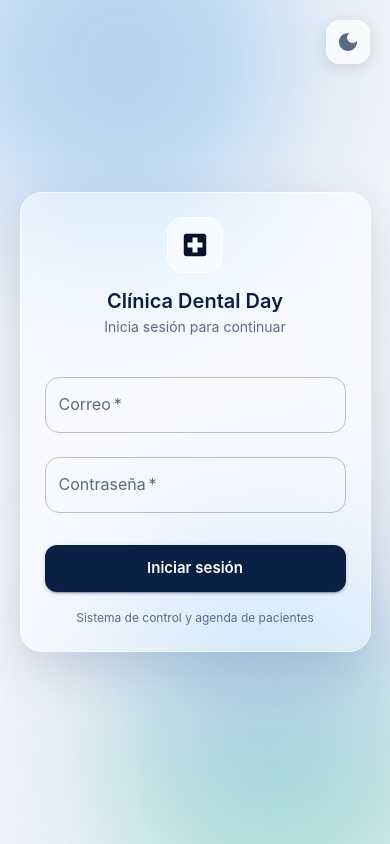
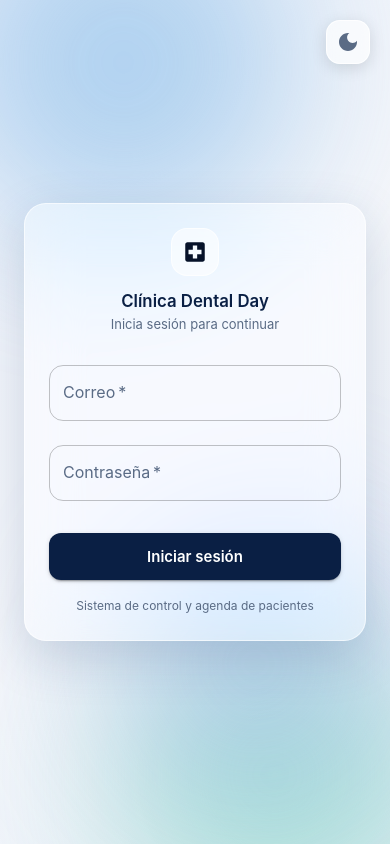
Before and after one commit to GabrielMayorga/dental-day-web, a React (Vite) app: page /login in a window 390 px wide. Built offline with nearby package versions, Linux system fonts and the light colour scheme.

Commit message:
feat(responsive): notificaciones y login adaptables a móvil

```diff
--- a/src/components/AnimatedBackground.jsx
+++ b/src/components/AnimatedBackground.jsx
@@ -35,9 +35,14 @@ const AnimatedBackground = ({ children }) => {
 
   return (
     <Box sx={{
-      minHeight: '100vh', position: 'relative', overflow: 'hidden',
+      // 100dvh (altura dinámica del viewport) evita que la barra de
+      // direcciones del navegador móvil corte el contenido
+      minHeight: '100dvh', position: 'relative', overflow: 'hidden',
       background: bgGradient,
       display: 'flex', alignItems: 'center', justifyContent: 'center',
+      // Aire vertical en móvil para que la tarjeta no quede pegada a
+      // los bordes cuando el contenido es más alto que la pantalla
+      py: { xs: 4, sm: 0 },
     }}>
       <Box sx={{
         position: 'absolute', width: 320, height: 320, borderRadius: '50%',
--- a/src/pages/LoginPage.jsx
+++ b/src/pages/LoginPage.jsx
@@ -39,20 +39,30 @@ const LoginPage = () => {
 
     <AnimatedBackground>
       <ThemeToggle floating />
-      <GlassCard sx={{ width: 360, maxWidth: '90vw' }}>
-        <Box sx={{ display: 'flex', flexDirection: 'column', alignItems: 'center', mb: 3 }}>
+      {/* En móvil: ancho fluido con márgenes laterales cómodos (nunca pegada a los bordes).
+          En escritorio (sm+): mismo ancho fijo de siempre, sin cambios. */}
+      <GlassCard
+        sx={{
+          width: { xs: 'calc(100% - 48px)', sm: 360 },
+          maxWidth: { xs: 400, sm: '90vw' },
+        }}
+      >
+        <Box sx={{ display: 'flex', flexDirection: 'column', alignItems: 'center', mb: { xs: 2, sm: 3 } }}>
           <Box sx={{
-            width: 56, height: 56, borderRadius: '16px', mb: 1.5,
+            width: { xs: 48, sm: 56 }, height: { xs: 48, sm: 56 }, borderRadius: '16px', mb: 1.5,
             display: 'flex', alignItems: 'center', justifyContent: 'center',
             background: isDark ? 'rgba(255,255,255,0.10)' : 'rgba(255,255,255,0.55)',
             border: isDark ? '1px solid rgba(255,255,255,0.15)' : '1px solid rgba(255,255,255,0.7)',
           }}>
-            <LocalHospital sx={{ fontSize: 30, color: 'primary.dark' }} />
+            <LocalHospital sx={{ fontSize: { xs: 26, sm: 30 }, color: 'primary.dark' }} />
           </Box>
-          <Typography variant="h6" sx={{ color: 'text.primary', fontWeight: 600 }}>
+          <Typography
+            variant="h6"
+            sx={{ color: 'text.primary', fontWeight: 600, fontSize: { xs: '1.05rem', sm: '1.25rem' } }}
+          >
             Clínica Dental Day
           </Typography>
-          <Typography variant="body2" sx={{ color: 'text.secondary' }}>
+          <Typography variant="body2" sx={{ color: 'text.secondary', fontSize: { xs: 13, sm: 14 } }}>
             Inicia sesión para continuar
           </Typography>
         </Box>
--- a/src/pages/NotificationsPage.jsx
+++ b/src/pages/NotificationsPage.jsx
@@ -65,11 +65,14 @@ const NotificationsPage = () => {
   return (
     <Box>
       {/* Cabecera de sección */}
-      <Box sx={{ mb: 3 }}>
-        <Typography variant="h5" sx={{ color: 'text.primary', fontWeight: 600 }}>
+      <Box sx={{ mb: { xs: 2, sm: 3 } }}>
+        <Typography
+          variant="h5"
+          sx={{ color: 'text.primary', fontWeight: 600, fontSize: { xs: '1.15rem', sm: '1.5rem' } }}
+        >
           Notificaciones
         </Typography>
-        <Typography variant="body2" sx={{ color: 'text.secondary', mt: 0.3 }}>
+        <Typography variant="body2" sx={{ color: 'text.secondary', mt: 0.3, fontSize: { xs: 13, sm: 14 } }}>
           Recordatorios de citas próximas
         </Typography>
       </Box>
@@ -141,21 +144,31 @@ const NotificationsPage = () => {
                     overflow: 'hidden',
                   }}
                 >
-                  {groupItems.map((item, index) => (
+                  {groupItems.map((item, index) => {
+                    // Número de teléfono "limpio" (solo dígitos y +) para el enlace tel:
+                    const telHref = item.patient_phone
+                      ? `tel:${item.patient_phone.replace(/[^\d+]/g, '')}`
+                      : null;
+
+                    return (
                       <Box key={item.id}>
                         <Box
                           sx={{
                             display: 'flex',
-                          alignItems: 'center',
-                          gap: 2,
-                          px: 2.5,
-                          py: 2,
+                            // En móvil el contenido se apila para que nada se aplaste
+                            flexDirection: { xs: 'column', sm: 'row' },
+                            alignItems: { xs: 'stretch', sm: 'center' },
+                            gap: { xs: 1, sm: 2 },
+                            px: { xs: 1.75, sm: 2.5 },
+                            py: { xs: 1.5, sm: 2 },
                           }}
                         >
-                        {/* Barra de color según el estado de la cita */}
+                          {/* Barra de color según el estado de la cita:
+                              franja horizontal arriba en móvil, barra vertical en escritorio */}
                           <Box
                             sx={{
-                            width: 4,
+                              width: { xs: '100%', sm: 4 },
+                              height: { xs: 4, sm: 'auto' },
                               alignSelf: 'stretch',
                               borderRadius: 4,
                               background: item.status_color,
@@ -164,8 +177,11 @@ const NotificationsPage = () => {
                           />
 
                           {/* Hora y duración */}
-                        <Box sx={{ minWidth: 88, flexShrink: 0 }}>
-                          <Typography variant="body1" sx={{ color: 'text.primary', fontWeight: 600 }}>
+                          <Box sx={{ minWidth: { sm: 88 }, flexShrink: 0 }}>
+                            <Typography
+                              variant="body1"
+                              sx={{ color: 'text.primary', fontWeight: 600, fontSize: { xs: 14, sm: 16 } }}
+                            >
                               {formatHour(item.scheduled_at)}
                             </Typography>
                             <Typography variant="caption" sx={{ color: 'text.secondary' }}>
@@ -175,14 +191,33 @@ const NotificationsPage = () => {
 
                           {/* Paciente, teléfono y odontólogo */}
                           <Box sx={{ flex: 1, minWidth: 0 }}>
-                          <Typography variant="body1" sx={{ color: 'text.primary', fontWeight: 600 }}>
+                            <Typography
+                              variant="body1"
+                              sx={{ color: 'text.primary', fontWeight: 600, fontSize: { xs: 14, sm: 16 } }}
+                            >
                               {item.patient_name}
                             </Typography>
                             <Box sx={{ display: 'flex', alignItems: 'center', gap: 0.5, mt: 0.3 }}>
-                            <Phone sx={{ fontSize: 15, color: 'text.secondary' }} />
+                              <Phone sx={{ fontSize: 15, color: 'text.secondary', flexShrink: 0 }} />
+                              {telHref ? (
+                                // Enlace "tel:" para poder llamar con un toque desde el celular
+                                <Typography
+                                  component="a"
+                                  href={telHref}
+                                  variant="caption"
+                                  sx={{
+                                    color: 'text.secondary',
+                                    textDecoration: 'none',
+                                    '&:hover': { textDecoration: 'underline', color: 'secondary.main' },
+                                  }}
+                                >
+                                  {item.patient_phone}
+                                </Typography>
+                              ) : (
                                 <Typography variant="caption" sx={{ color: 'text.secondary' }}>
-                              {item.patient_phone || 'Sin teléfono'}
+                                  Sin teléfono
                                 </Typography>
+                              )}
                             </Box>
                             <Typography variant="caption" sx={{ color: 'text.secondary', display: 'block', mt: 0.2 }}>
                               {item.staff_name}
@@ -194,6 +229,7 @@ const NotificationsPage = () => {
                             label={translateStatus(item.status_name)}
                             size="small"
                             sx={{
+                              alignSelf: { xs: 'flex-start', sm: 'center' },
                               fontWeight: 600,
                               color: item.status_color,
                               background: `${item.status_color}1A`, // 10% de opacidad
@@ -204,7 +240,8 @@ const NotificationsPage = () => {
 
                         {index < groupItems.length - 1 && <Divider sx={{ borderColor: 'divider' }} />}
                       </Box>
-                  ))}
+                    );
+                  })}
                 </Paper>
               </Box>
             );
```
Lines whose indentation alone changed are shown as unchanged.
